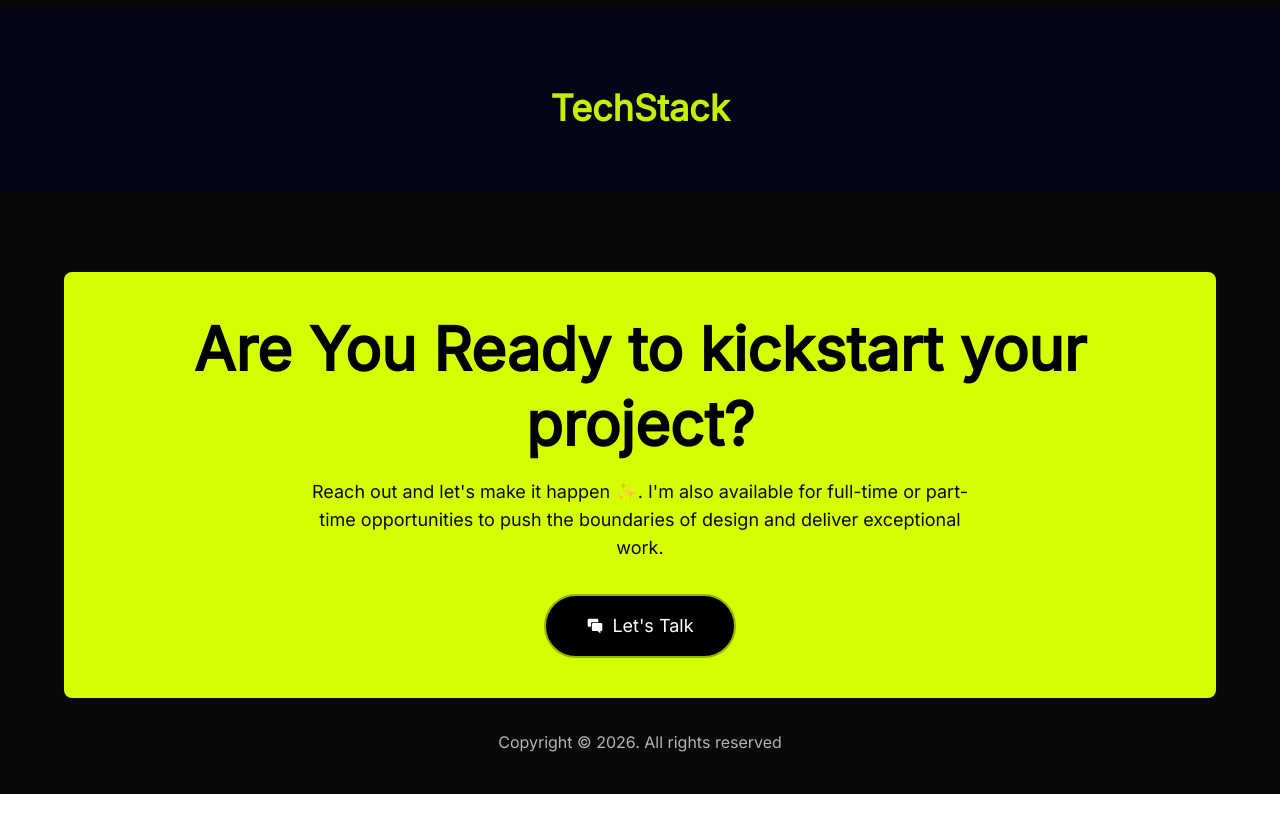
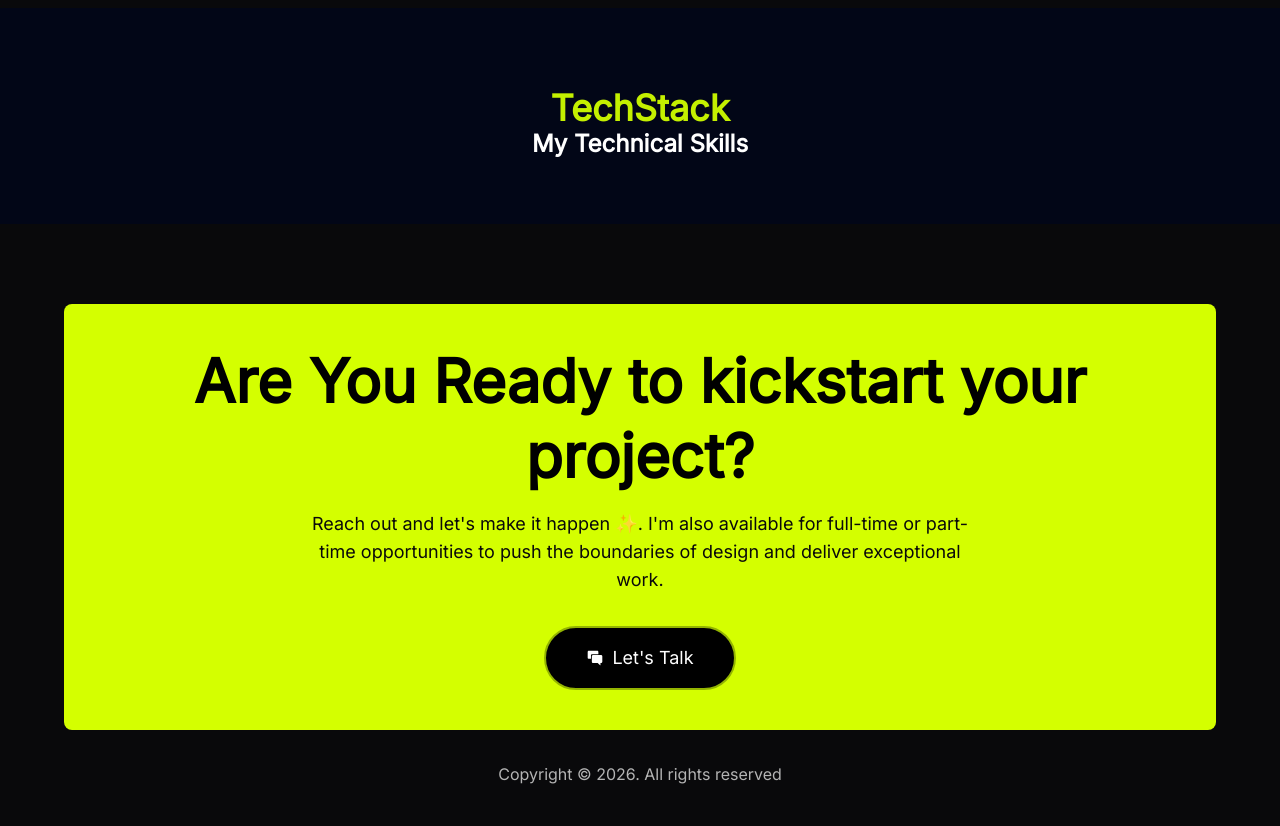
Before and after one commit to ruhul2003/My-Portfolio, a React (Vite) app: page /about in a window 1280 px wide. Shown: the part 2300-3126 px from the top of the page. Before the commit the page ends 3094 px from the top, so only its background shows below. Built offline with nearby package versions, Linux system fonts and the light colour scheme.

Commit message:
Added some section

```diff
--- a/src/Components/TechStack.jsx
+++ b/src/Components/TechStack.jsx
@@ -4,6 +4,7 @@ const TechStack = () => {
     return (
         <div>
             <h1 className="text-3xl md:text-4xl text-center font-extrabold text-[#C4F000]">TechStack</h1>
+            <h2 className="text-xl md:text-2xl text-center font-bold text-white">My Technical Skills</h2>
         </div>
     );
 };
```
